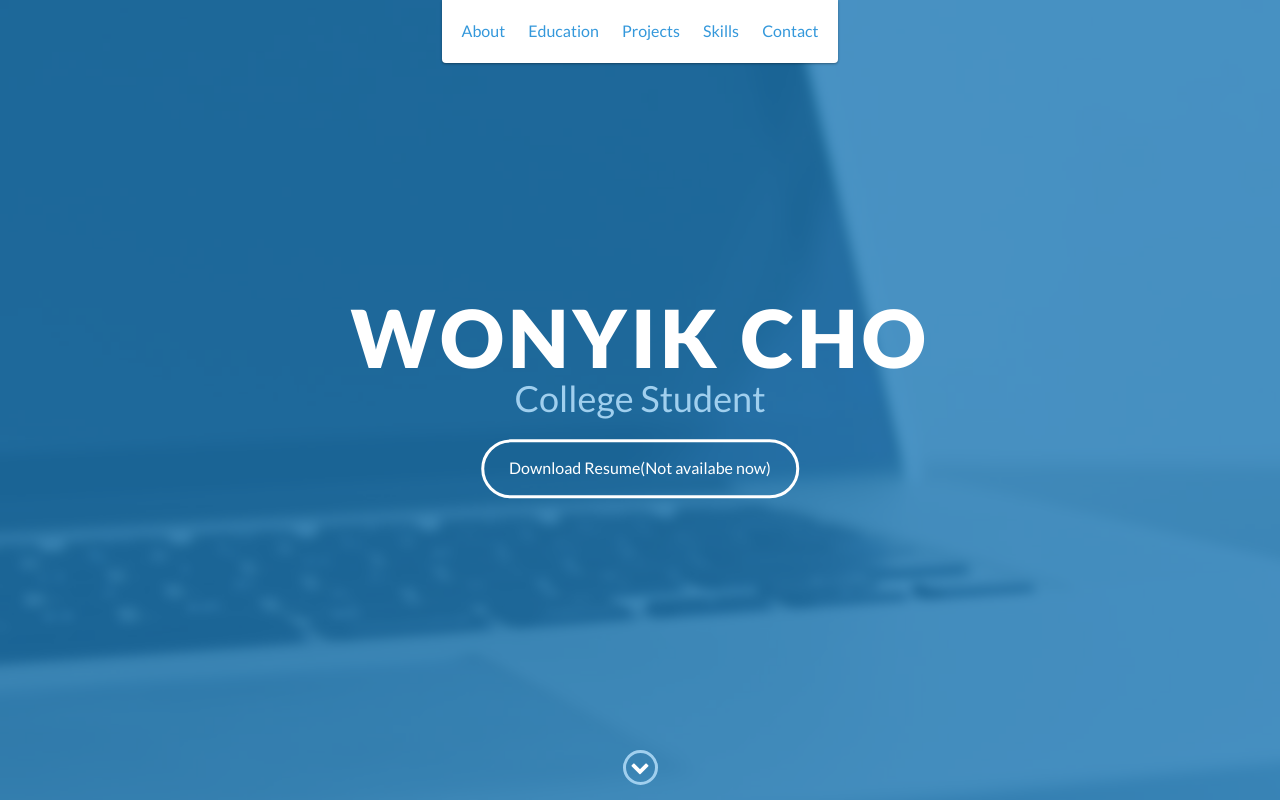
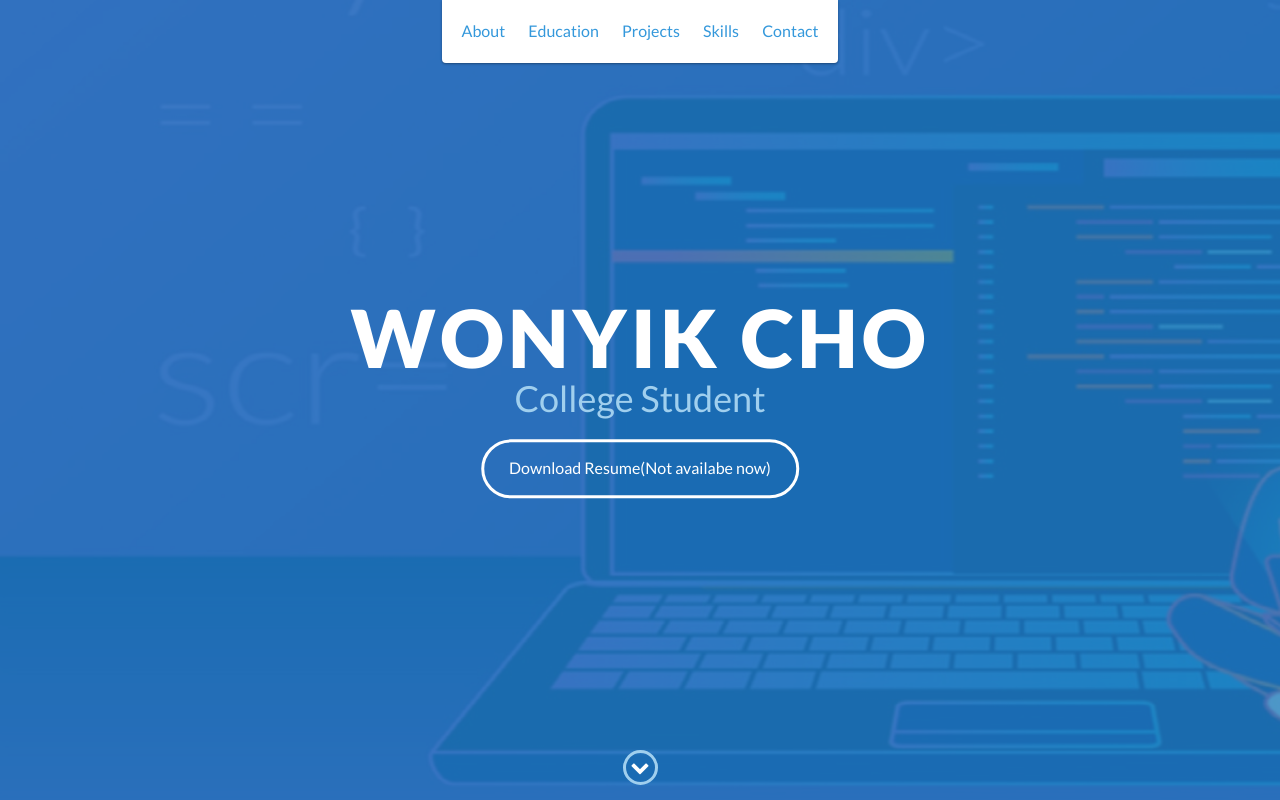
Before and after one commit to WonyikCho/362-Assignment_5, a website: page index.html in a window 1280 px wide. Shown: the top 800 px of the page. Drawn offline with nearby package versions, Linux system fonts and the light colour scheme; files that its build step writes are made by us from their sources.

Commit message:
Update styles.scss

```diff
--- a/scss/styles.scss
+++ b/scss/styles.scss
@@ -350,7 +350,7 @@ footer {
     height: 100vh;
     min-height: 500px;
     max-height: 1080px;
-    background: url(../images/lead-bg.jpg);
+    background: url(../images/Best-Code-and-Text-Editors.jpg);
     background-size: cover;
     padding: 15px;
     overflow: hidden;
```
